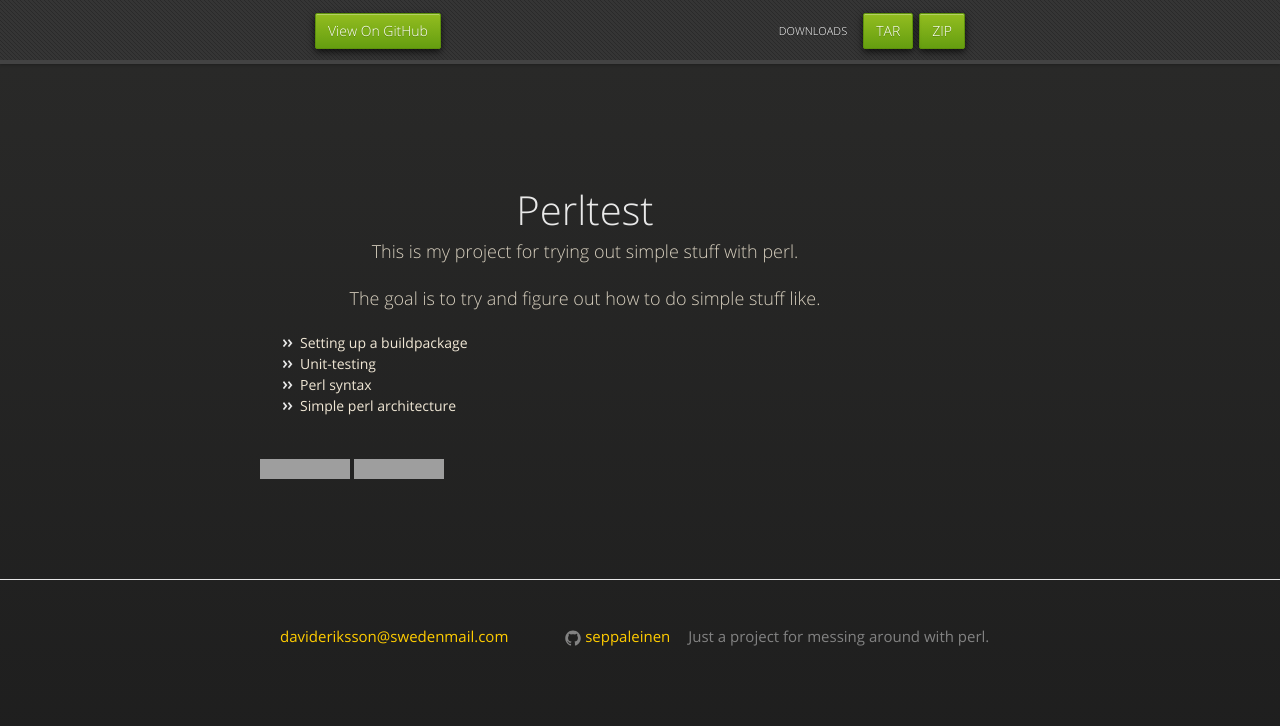
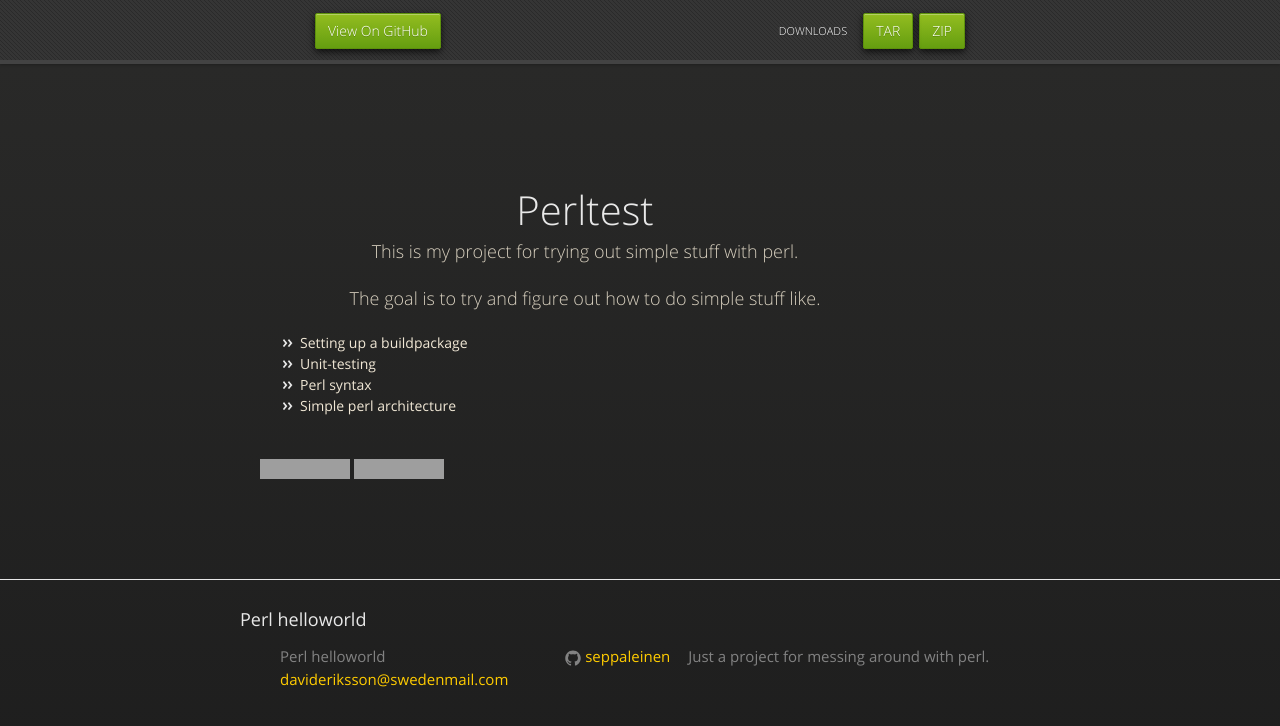
Before and after one commit to seppaleinen/helloperl, a Jekyll site: the page built from index.html, in a window 1280 px wide. Shown: the top 726 px of the page. Built offline with Jekyll 4.4.1, drawn with Linux system fonts in a browser that asks for light colours; nearby versions of some CDN libraries; some of the changed lines change nothing that is shown; grey boxes are pictures that could not be loaded.

Commit message:
Added title

```diff
--- a/_config.yml
+++ b/_config.yml
@@ -1,5 +1,5 @@
 # Site settings
-#title: Perl helloworld
+title: Perl helloworld
 email: davideriksson@swedenmail.com
 description: > # this means to ignore newlines until "baseurl:"
   Just a project for messing around with perl.
```
